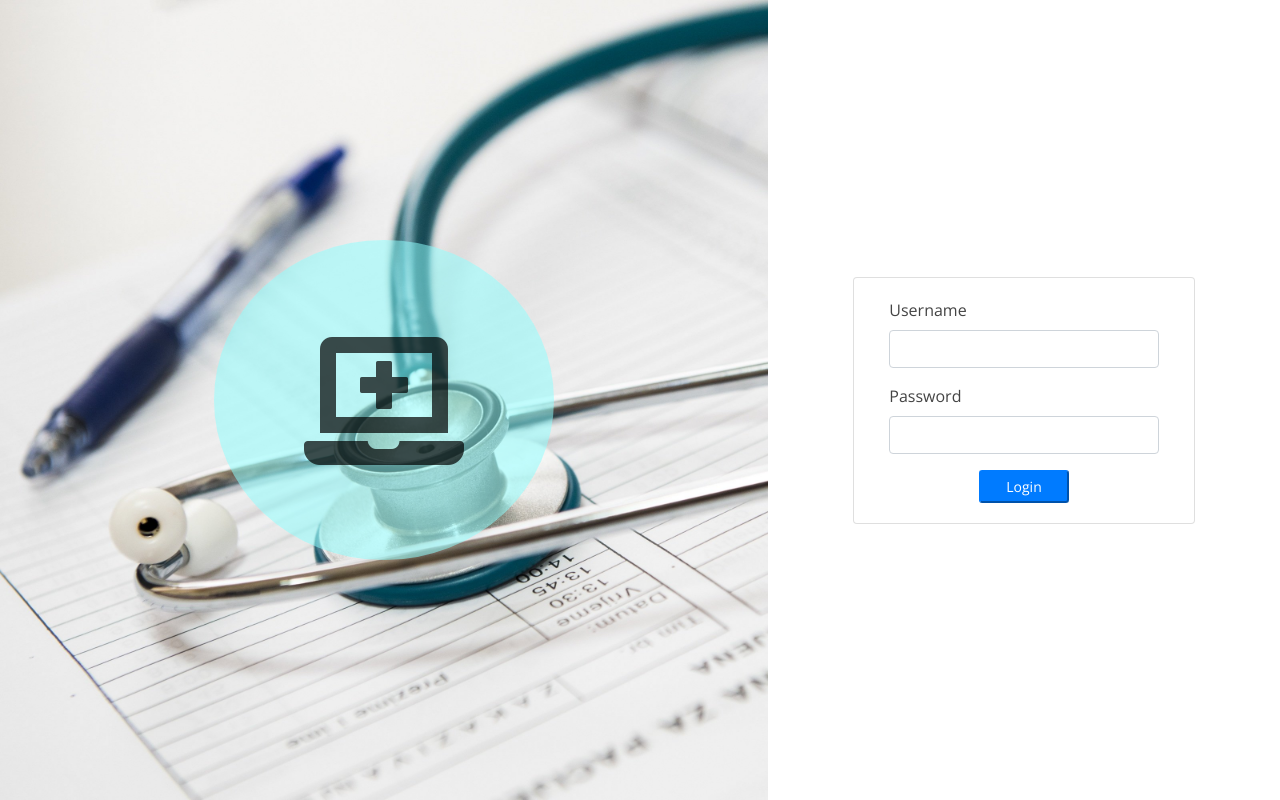
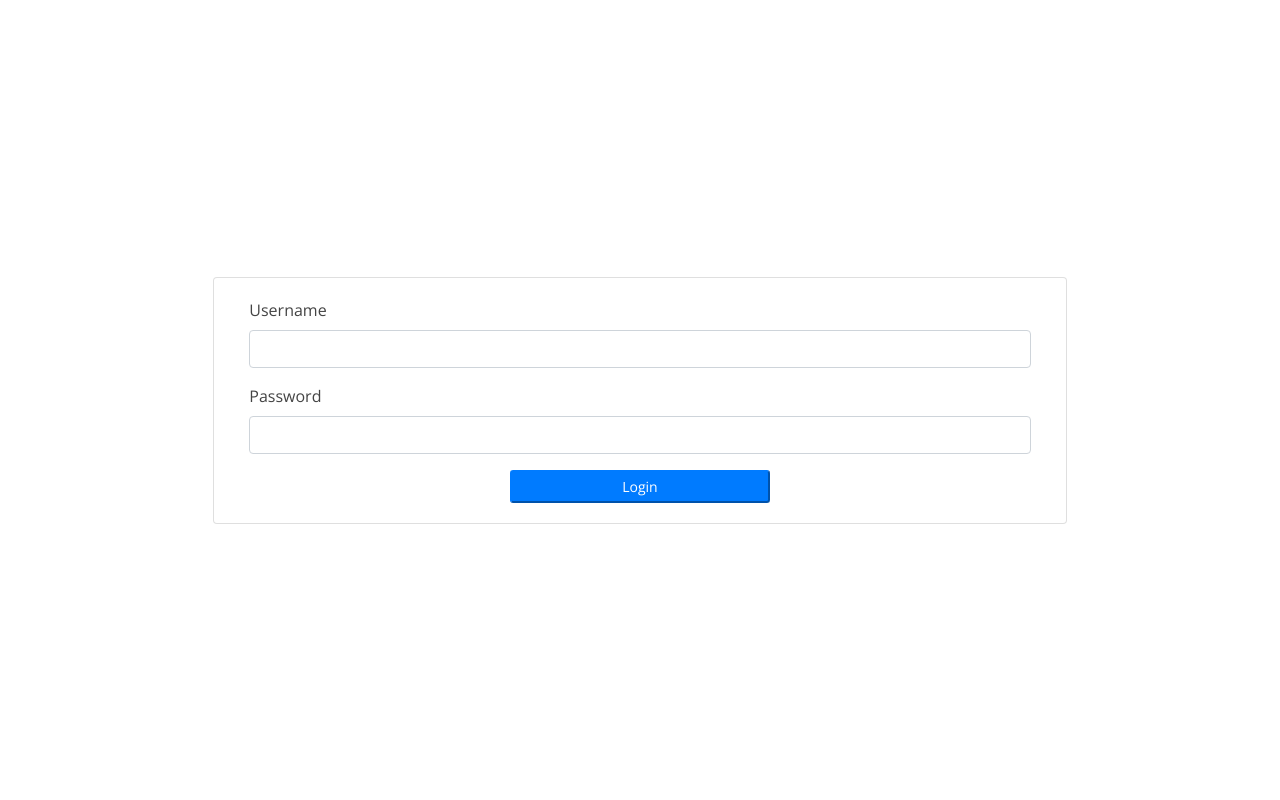
Before and after one commit to tonmoy5/DoctorApointment, a PHP site: page /admin/login.php in a window 1280 px wide. Run offline with PHP 8.4, Linux system fonts and the light colour scheme; some libraries are stand-ins or nearby versions.

Commit message:
admin login page

```diff
--- a/admin/login.php
+++ b/admin/login.php
@@ -12,47 +12,40 @@
 	<?php include('./db_connect.php'); ?>
 	<?php
 	session_start();
-if(isset($_SESSION['login_id']))
+	if (isset($_SESSION['login_id']))
 		header("location:index.php?page=home");
 
 	?>
 
 </head>
 <style>
-	body{
+	body {
 		width: 100%;
 		height: calc(100%);
 		/*background: #007bff;*/
 	}
-	main#main{
-		width:100%;
+
+	main#main {
+		width: 100%;
 		height: calc(100%);
-		background:white;
+		background: white;
 	}
-	#login-right{
+
+	#login-right {
 		position: absolute;
-		right:0;
-		width:40%;
+		right: 0;
+		width: 100%;
 		height: calc(100%);
-		background:white;
+		background: white;
 		display: flex;
 		align-items: center;
 	}
-	#login-left{
-		position: absolute;
-		left:0;
-		width:60%;
-		height: calc(100%);
-		background:#59b6ec61;
-		display: flex;
-		align-items: center;
-		background: url(../assets/img/medical-appointment-cover.jpg);
-	    background-repeat: no-repeat;
-	    background-size: cover;
-	}
-	#login-right .card{
+
+
+	#login-right .card {
 		margin: auto
 	}
+
 	.logo {
 		margin: auto;
 		font-size: 8rem;
@@ -61,22 +54,17 @@ header("location:index.php?page=home");
 		border-radius: 50% 50%;
 		color: #000000b3;
 	}
-
 </style>
 
 <body>
 
 
 	<main id="main" class=" bg-dark">
-  		<div id="login-left">
-  			<div class="logo">
-  				<span class="fa fa-laptop-medical"></span>
-  			</div>
-  		</div>
+
 		<div id="login-right">
 			<div class="card col-md-8">
 				<div class="card-body">
-  					<form id="login-form" >
+					<form id="login-form">
 						<div class="form-group">
 							<label for="username" class="control-label">Username</label>
 							<input type="text" id="username" name="username" class="form-control">
@@ -99,26 +87,26 @@ header("location:index.php?page=home");
 
 </body>
 <script>
-	$('#login-form').submit(function(e){
+	$('#login-form').submit(function(e) {
 		e.preventDefault()
-		$('#login-form button[type="button"]').attr('disabled',true).html('Logging in...');
-		if($(this).find('.alert-danger').length > 0 )
+		$('#login-form button[type="button"]').attr('disabled', true).html('Logging in...');
+		if ($(this).find('.alert-danger').length > 0)
 			$(this).find('.alert-danger').remove();
 		$.ajax({
-			url:'ajax.php?action=login',
-			method:'POST',
-			data:$(this).serialize(),
-			error:err=>{
+			url: 'ajax.php?action=login',
+			method: 'POST',
+			data: $(this).serialize(),
+			error: err => {
 				console.log(err)
 				$('#login-form button[type="button"]').removeAttr('disabled').html('Login');
 
 			},
-			success:function(resp){
-				if(resp == 1){
-					location.href ='index.php?page=home';
-				}else if(resp == 2){
-					location.href ='voting.php';
-				}else{
+			success: function(resp) {
+				if (resp == 1) {
+					location.href = 'index.php?page=home';
+				} else if (resp == 2) {
+					location.href = 'voting.php';
+				} else {
 					$('#login-form').prepend('<div class="alert alert-danger">Username or password is incorrect.</div>')
 					$('#login-form button[type="button"]').removeAttr('disabled').html('Login');
 				}
@@ -126,4 +114,5 @@ header("location:index.php?page=home");
 		})
 	})
 </script>
+
 </html>
```
Lines whose indentation alone changed are shown as unchanged.
